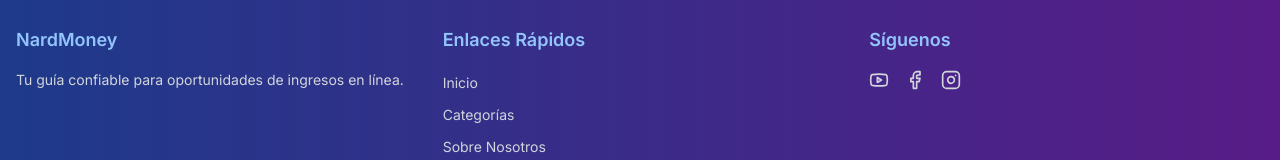
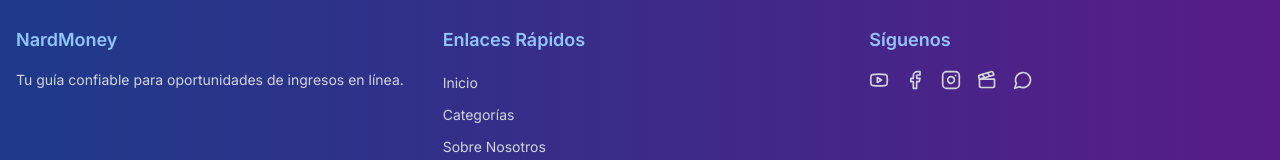
Before and after one commit to sukineitor/MONEY, a Next.js app: page / in a window 1280 px wide. Shown: the part 4244-4404 px from the top of the page. Built offline with nearby package versions, Linux system fonts and the light colour scheme.

Commit message:
Update Footer.tsx

```diff
--- a/components/Footer.tsx
+++ b/components/Footer.tsx
@@ -37,14 +37,20 @@ const Footer: React.FC = () => {
           >
             <h3 className="text-lg font-semibold mb-4 text-blue-300">Síguenos</h3>
             <div className="flex space-x-4">
-              <a href="https://youtube.com/@leojhon.v?si=UGnyowvGArMUE6Zn" className="text-gray-300 hover:text-blue-200 transition-colors">
+              <a href="#" className="text-gray-300 hover:text-blue-200 transition-colors">
                 <Youtube size={20} />
               </a>
-              <a href="https://www.facebook.com/share/g/goNHX7ZRg8mP22XP/" className="text-gray-300 hover:text-blue-200 transition-colors">
+              <a href="#" className="text-gray-300 hover:text-blue-200 transition-colors">
                 <Facebook size={20} />
               </a>
-              <a href="https://www.instagram.com/leojhon.v" className="text-gray-300 hover:text-blue-200 transition-colors">
+              <a href="#" className="text-gray-300 hover:text-blue-200 transition-colors">
                 <Instagram size={20} />
+              </a>
+              <a href="#" className="text-gray-300 hover:text-blue-200 transition-colors">
+                <Clapperboard size={20} />
+              </a>
+              <a href="#" className="text-gray-300 hover:text-blue-200 transition-colors">
+                <MessageCircle size={20} />
               </a>
             </div>
           </motion.div>
```
